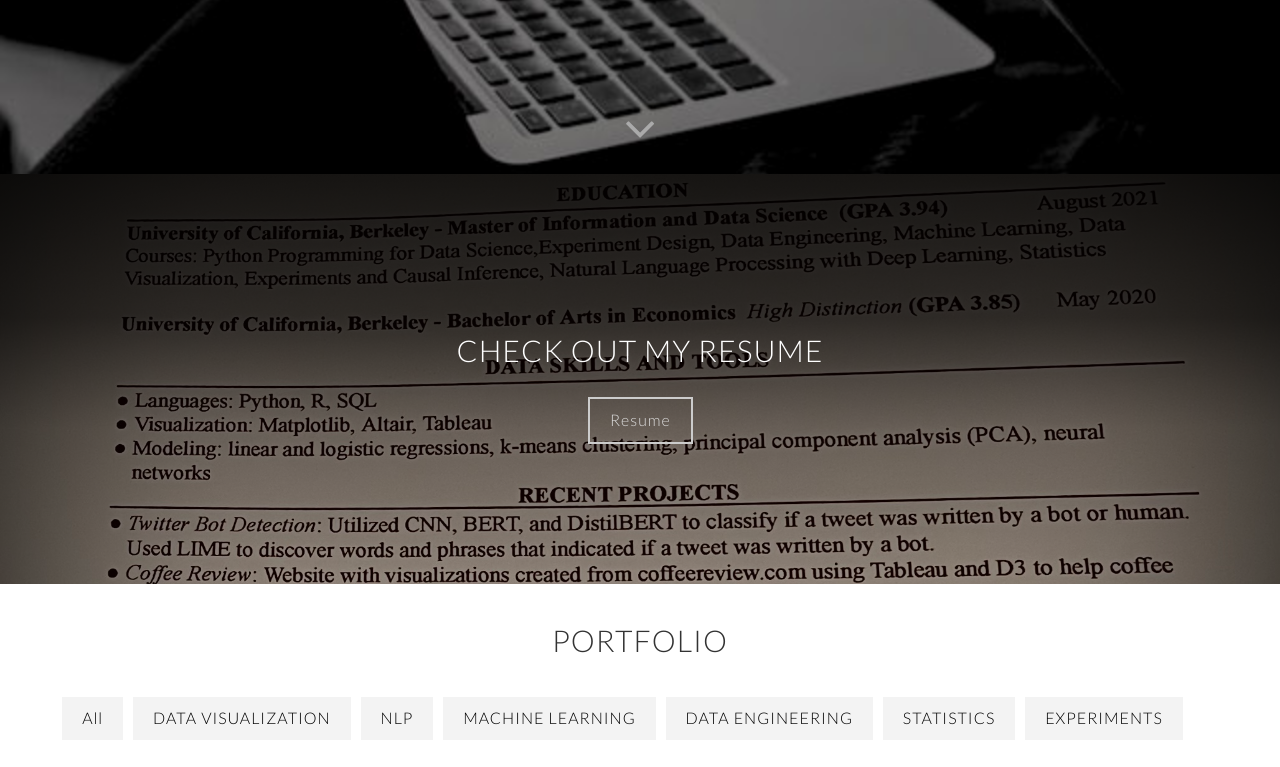
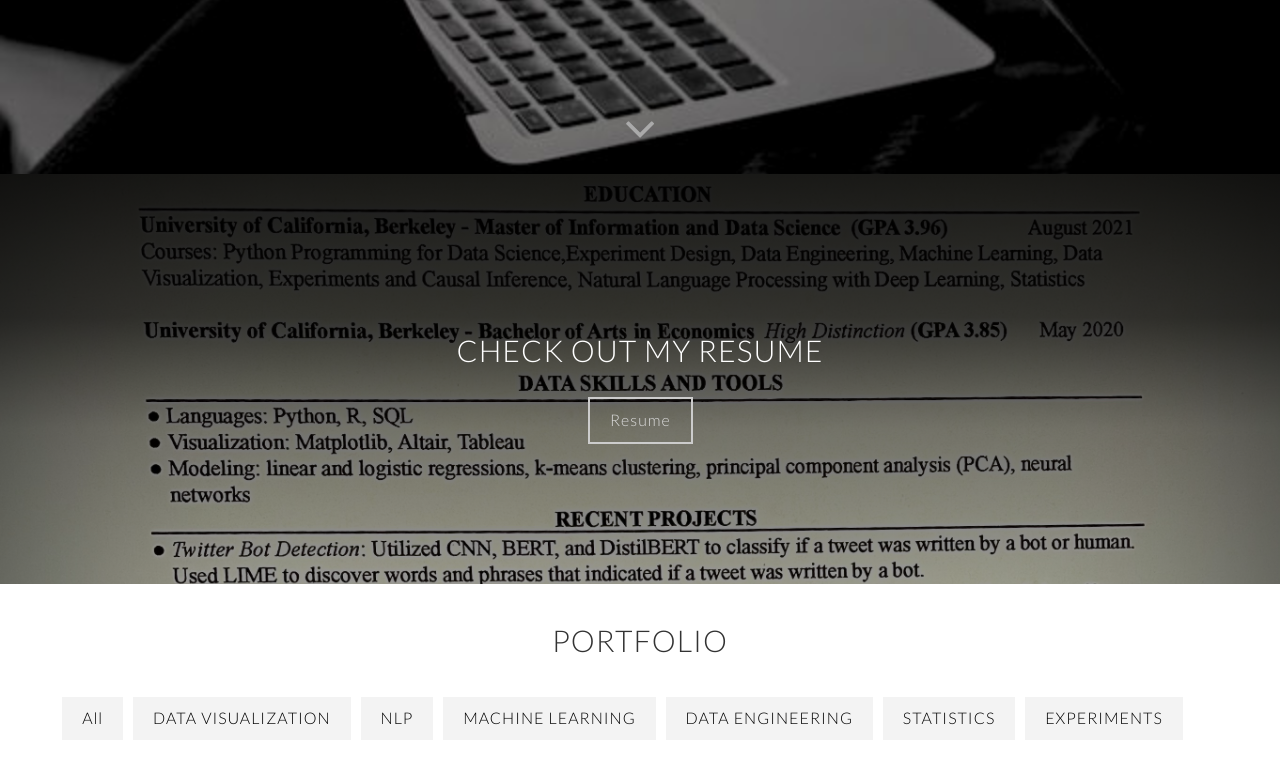
Before and after one commit to hfarb/hfarb.github.io, a plain HTML site: page index.html in a window 1280 px wide. Shown: the part 626-1393 px from the top of the page. Drawn offline with Linux system fonts and the light colour scheme; some packages are replaced by stand-ins of ours.

Commit message:
update resume

```diff
--- a/css/style.css
+++ b/css/style.css
@@ -435,7 +435,7 @@ a.fa.fa-angle-down:focus {
 }
 
 #resume {
-    background: url(../img/resume5.jpg);
+    background: url(../img/resume8.jpg);
     background-size: cover;
     background-position: center;
     background-attachment: fixed;
```
